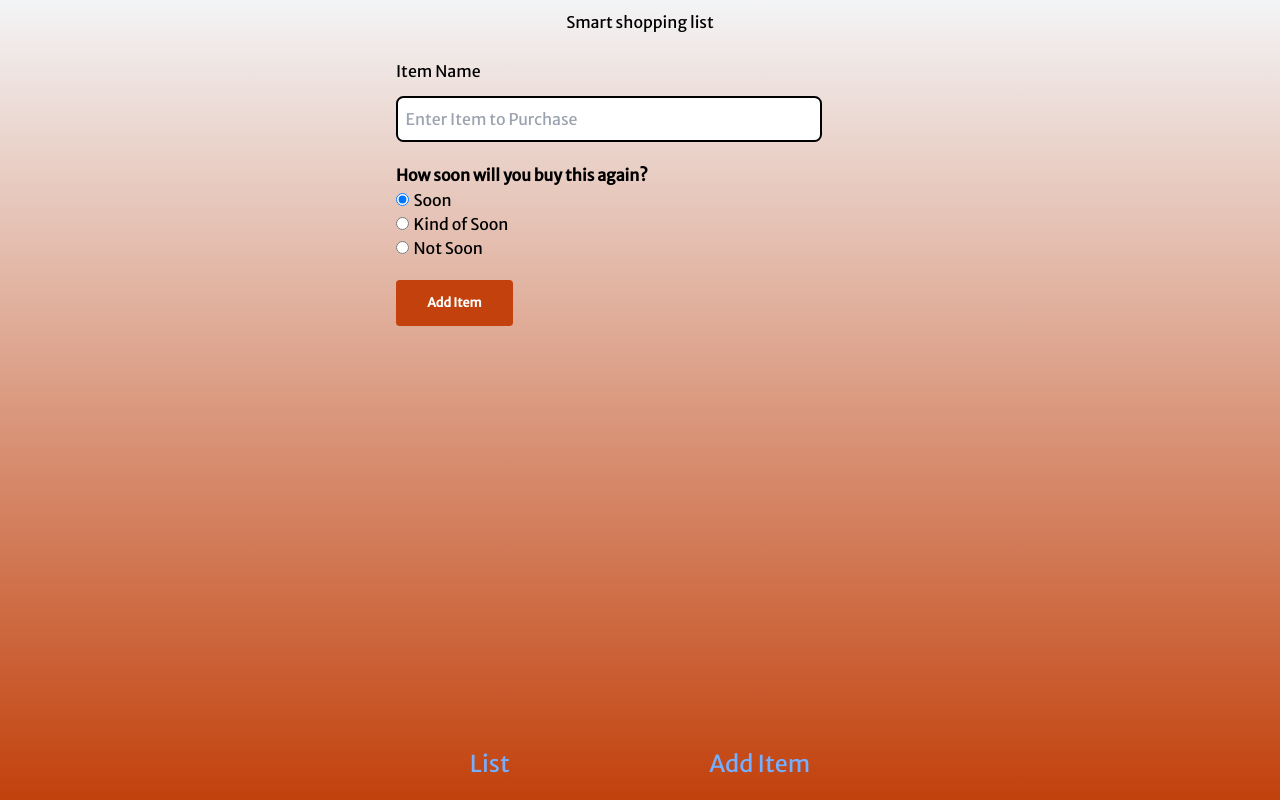
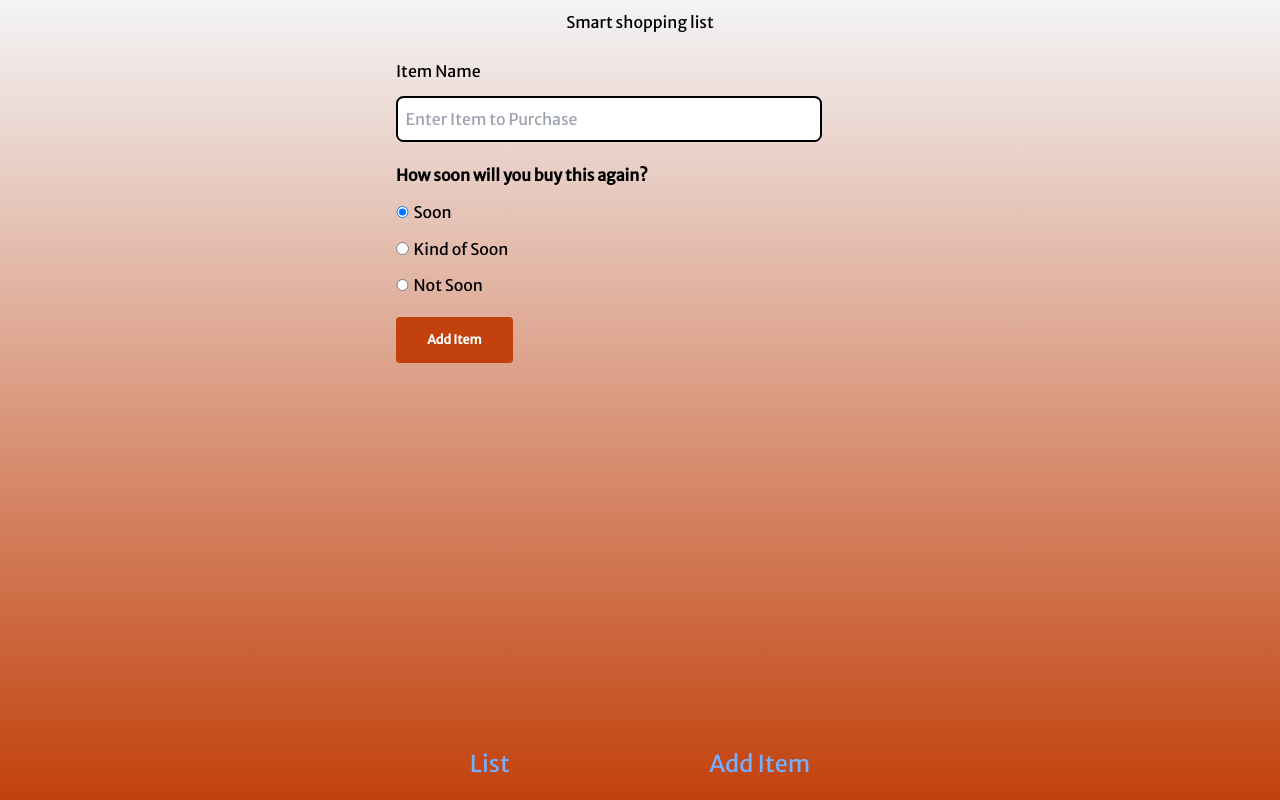
Before and after one commit to the-collab-lab/tcl-50-smart-shopping-list, a React (Vite) app: page /add-item in a window 1280 px wide. Built offline with nearby package versions, Linux system fonts and the light colour scheme; no server answers; the database is empty; sample sign-in values are in the browser's storage.

Commit message:
added margin

```diff
--- a/src/views/AddItem.jsx
+++ b/src/views/AddItem.jsx
@@ -80,7 +80,7 @@ export function AddItem({ data, listToken }) {
 							How soon will you buy this again?
 						</legend>
 
-						<div>
+						<div className="mt-5">
 							<input
 								className="w-5 h-5 bg-[#D9D9D9] border-solid border-1 border-black"
 								type="radio"
@@ -98,7 +98,7 @@ export function AddItem({ data, listToken }) {
 							</label>
 						</div>
 
-						<div>
+						<div className="mt-5">
 							<input
 								className="w-5 h-5 bg-[#D9D9D9] border-solid border-1 border-black"
 								type="radio"
@@ -116,7 +116,7 @@ export function AddItem({ data, listToken }) {
 							</label>
 						</div>
 
-						<div>
+						<div className="mt-5">
 							<input
 								className="w-5 h-5 bg-[#D9D9D9] border-solid border-1 border-black"
 								type="radio"
```
